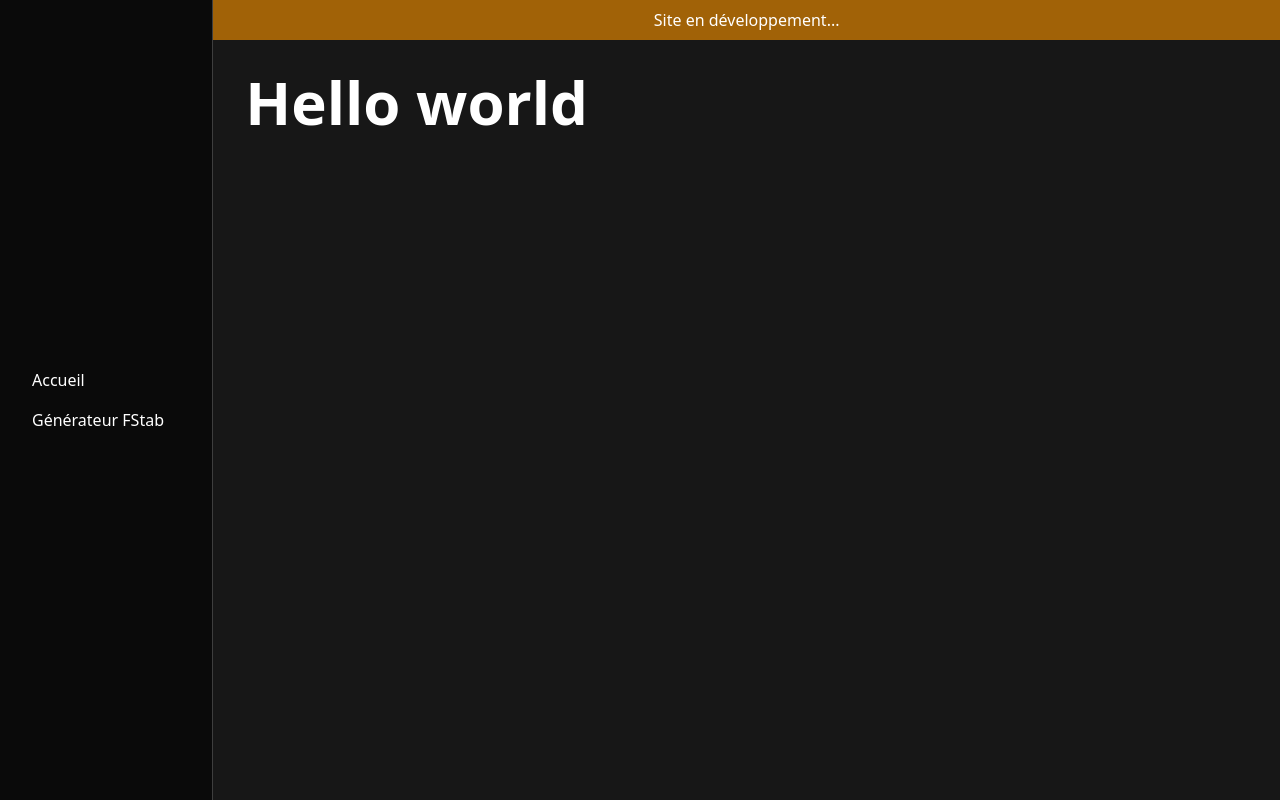
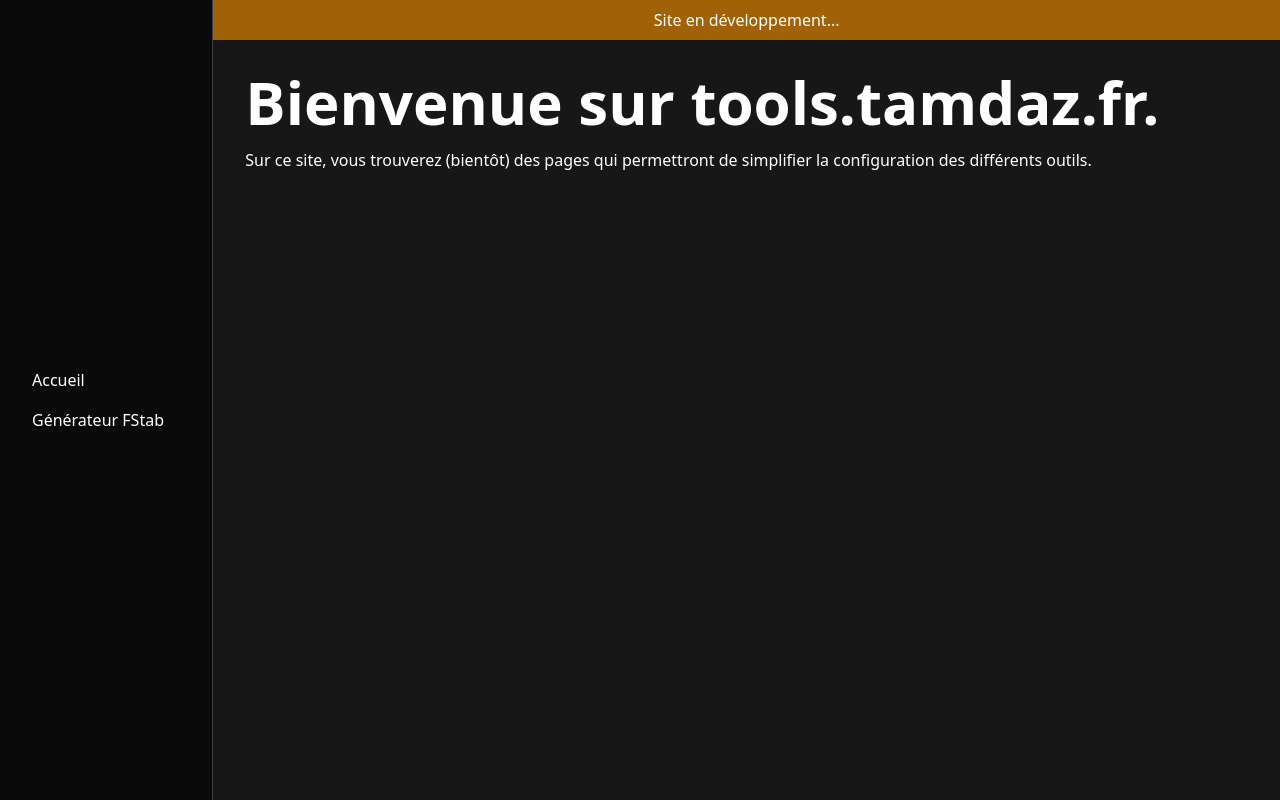
Before and after one commit to tamdaz/tamdaz-tools, a React (Vite) app: page / in a window 1280 px wide. Built offline with nearby package versions, Linux system fonts and the light colour scheme; a web font is replaced by a local one; what tailwindcss-bg-patterns would draw is missing.

Commit message:
Update Home.jsx

```diff
--- a/src/pages/Home.jsx
+++ b/src/pages/Home.jsx
@@ -1,8 +1,10 @@
 export default function Home() {
 	document.title = "Accueil";
-	return (
-		<>
-			<h1>Hello world</h1>
-		</>
-	);
+	return <>
+		<h1>Bienvenue sur tools.tamdaz.fr.</h1>
+		<p>
+			Sur ce site, vous trouverez (bientôt) des pages qui permettront de simplifier la configuration des
+			différents outils.
+		</p>
+	</>
 }
```
